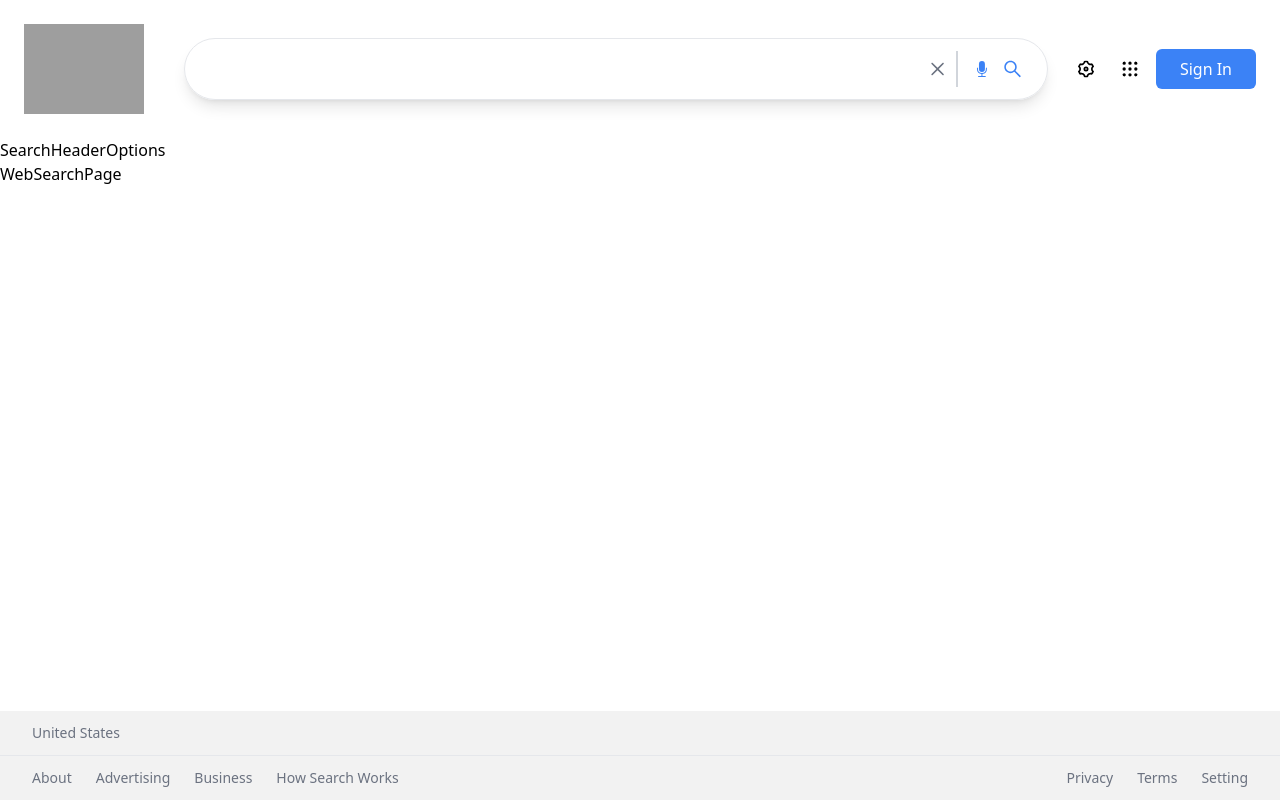
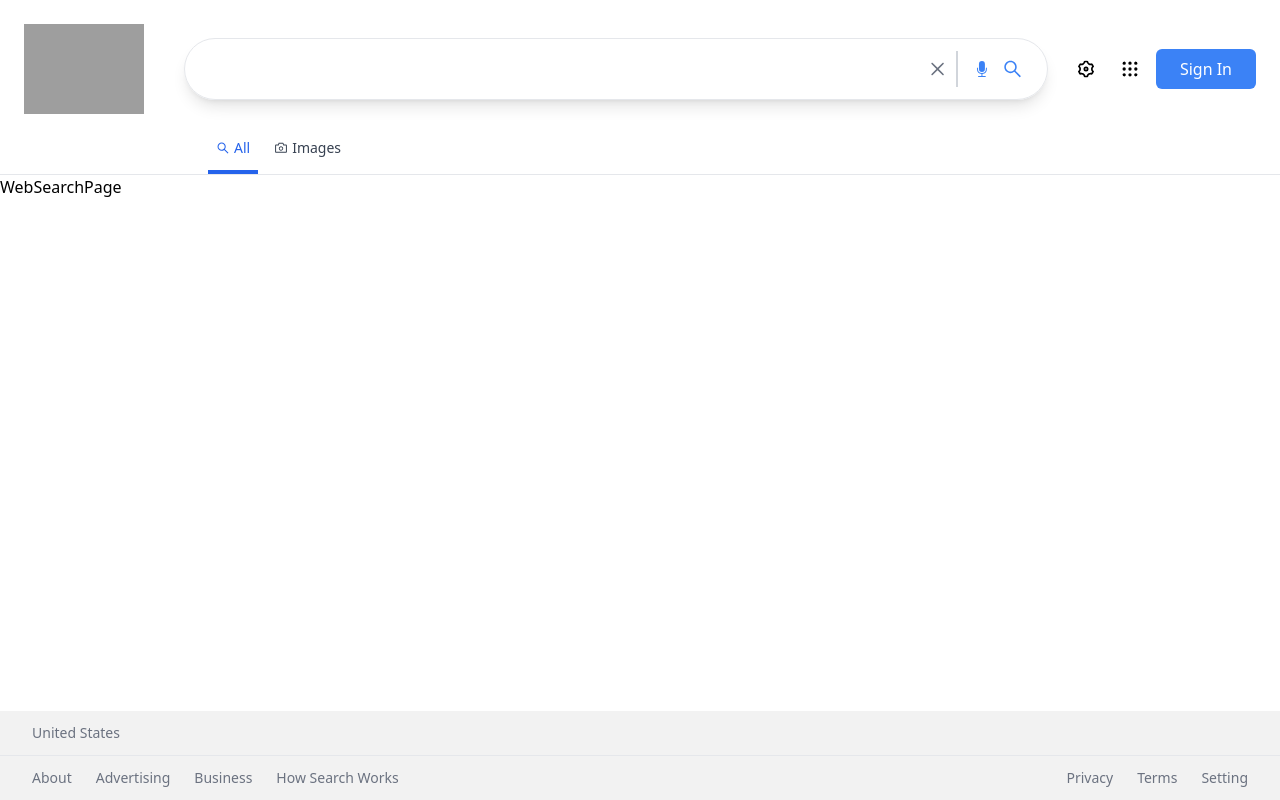
Before and after one commit to olesia-tech/google-clone-project, a Next.js app: page /search/web in a window 1280 px wide. Built offline with nearby package versions, Linux system fonts and the light colour scheme; no server answers; grey boxes are pictures that could not be loaded.

Commit message:
completed the search header options component

```diff
--- a/src/components/SearchHeaderOptions.jsx
+++ b/src/components/SearchHeaderOptions.jsx
@@ -1,7 +1,34 @@
+'use client'
+import { usePathname, useRouter, useSearchParams } from 'next/navigation'
 import React from 'react'
+import { AiOutlineCamera, AiOutlineSearch } from 'react-icons/ai'
 
 export default function SearchHeaderOptions() {
+const pathname = usePathname();
+const router = useRouter();
+const searchParams = useSearchParams();
+const searchTerm = searchParams.get('searchTerm');
+
+function selectTab(tab) {
+  router.push(`/search/${tab === 'Images' ? 'Image' : 'web'}?searchTerm={searchTerm}`);
+}
+
   return (
-    <div>SearchHeaderOptions</div>
+    <div className='flex space-x-2 select-none border-b w-full justify-center lg:justify-start lg:pl-52 text-gray-700 text-sm'>
+      <div
+      onClick={() => selectTab('All')}
+      className={`flex items-center space-x-1 border-b-4 border-transparent active:text-blue-500 cursor-pointer pb-3 px-2 ${pathname === '/search/web' && '!text-blue-600 !border-blue-600'}`}>
+        <AiOutlineSearch
+        className='text-md' />
+        <p>All</p>
+      </div>
+      <div
+      onClick={() => selectTab('Images')}
+      className={`flex items-center space-x-1 border-b-4 border-transparent active:text-blue-500 cursor-pointer pb-3 px-2 ${pathname === '/search/image' && '!text-blue-600 !border-blue-600'}`}>
+        <AiOutlineCamera
+        className='text-md' />
+        <p>Images</p>
+      </div>
+    </div>
   )
 }
```
